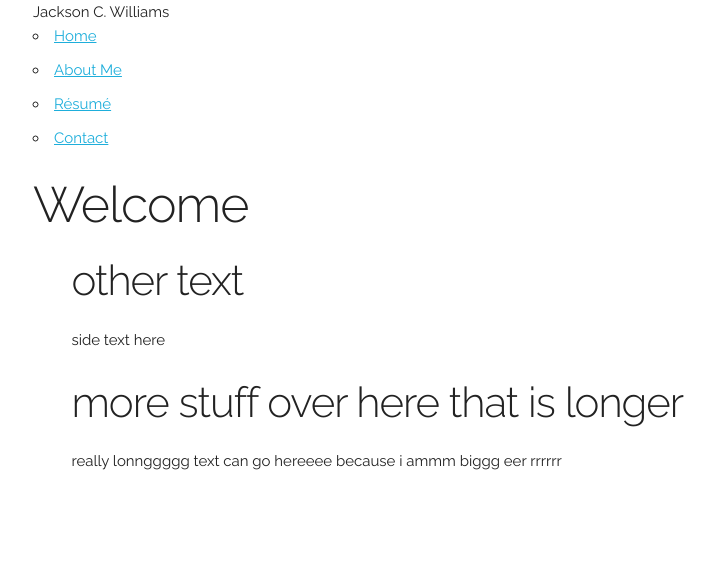
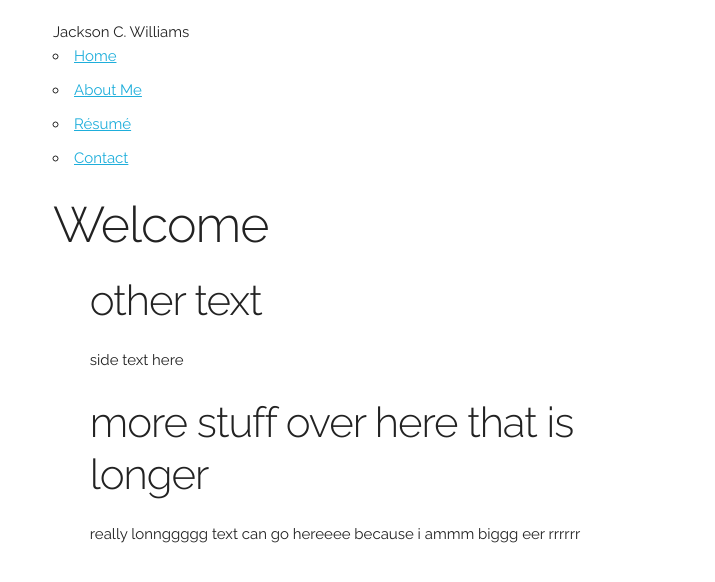
Before and after one commit to jacksoncwilliams/jackson-erin, a Jekyll site: the page built from simpleindex.html, in a window 1280 px wide. Shown: the top 582 px of the page, without its empty margins (127-842 px from the left). Built offline with Jekyll 4.4.1, drawn with Linux system fonts in a browser that asks for light colours.

Commit message:
Update simple.html

```diff
--- a/_layouts/simple.html
+++ b/_layouts/simple.html
@@ -21,6 +21,7 @@
   –––––––––––––––––––––––––––––––––––––––––––––––––– -->
   <link rel="stylesheet" href="css/normalize.css">
   <link rel="stylesheet" href="css/skeleton.css">
+  <link rel="stylesheet" href="css/simple.css">
 
 
   <!-- Favicon
```
